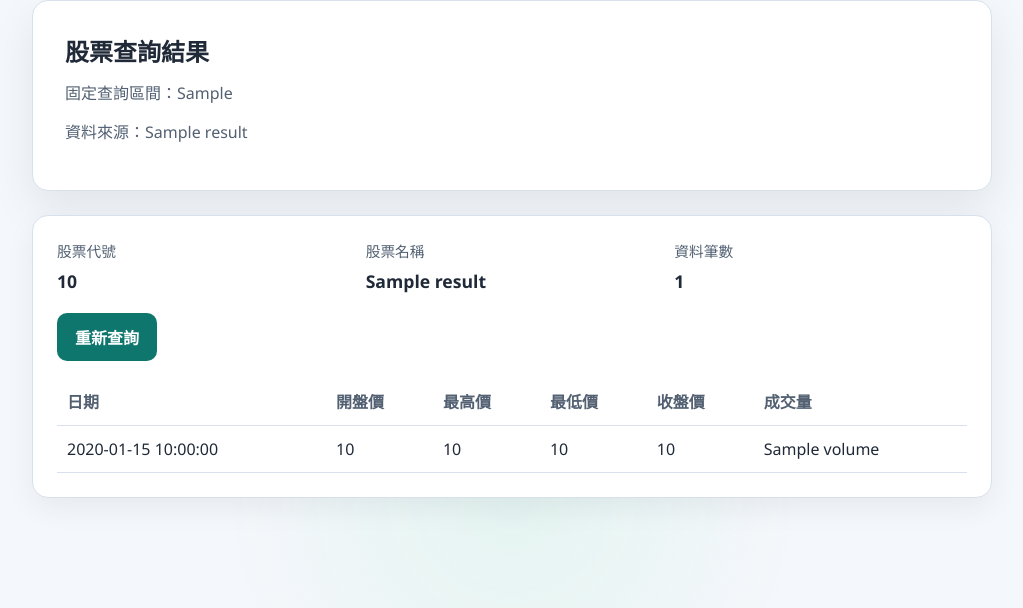
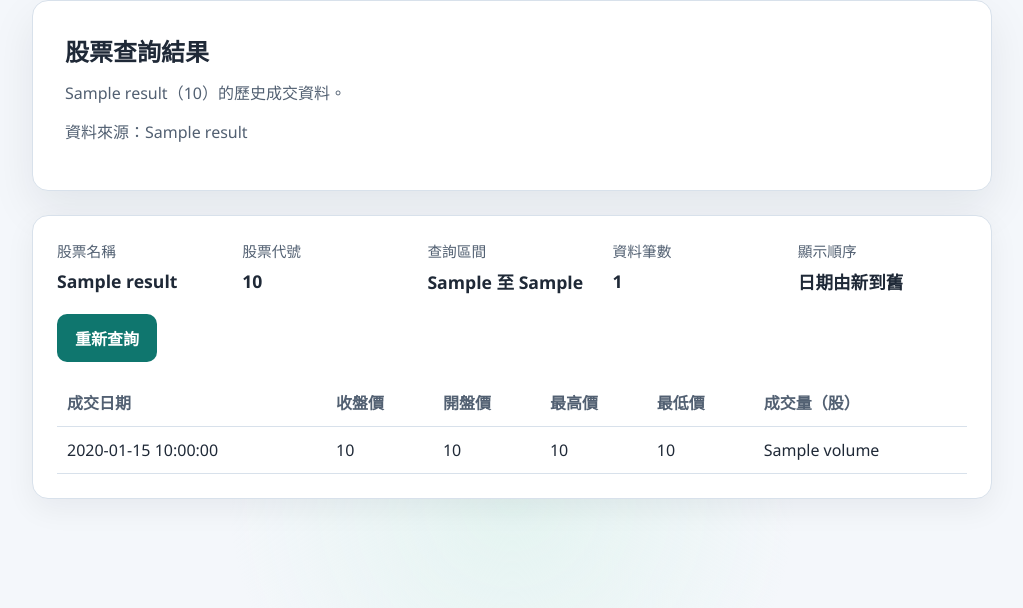
Before and after one commit to jeff841117/StockPredictionSystem, a FastAPI app: template app/templates/stock_detail.html in a window 1280 px wide. Shown: the part 192-800 px from the top of the page, without its empty margins (128-1151 px from the left). Run offline with FastAPI, Linux system fonts and the light colour scheme; the template is opened without the code that fills it: most values are stand-ins (such as "Sample title", 1, 10 or a date in 2020).

```diff
--- a/app/templates/stock_detail.html
+++ b/app/templates/stock_detail.html
@@ -5,23 +5,31 @@
 {% block content %}
 <section class="hero">
     <h2>股票查詢結果</h2>
-    <p>固定查詢區間：{{ fixed_interval }}</p>
+    <p>{{ result.stock_name }}（{{ result.stock_no }}）的歷史成交資料。</p>
     <p>資料來源：{{ result.source_name }}</p>
 </section>
 
 <section class="result-panel">
     <div class="stock-summary">
         <div>
+            <span class="label">股票名稱</span>
+            <strong>{{ result.stock_name }}</strong>
+        </div>
+        <div>
             <span class="label">股票代號</span>
             <strong>{{ result.stock_no }}</strong>
         </div>
         <div>
-            <span class="label">股票名稱</span>
-            <strong>{{ result.stock_name }}</strong>
+            <span class="label">查詢區間</span>
+            <strong>{{ result.interval_start }} 至 {{ result.interval_end }}</strong>
         </div>
         <div>
             <span class="label">資料筆數</span>
             <strong>{{ result.rows|length }}</strong>
+        </div>
+        <div>
+            <span class="label">顯示順序</span>
+            <strong>日期由新到舊</strong>
         </div>
     </div>
 
@@ -33,22 +41,22 @@
         <table>
             <thead>
                 <tr>
-                    <th>日期</th>
+                    <th>成交日期</th>
+                    <th>收盤價</th>
                     <th>開盤價</th>
                     <th>最高價</th>
                     <th>最低價</th>
-                    <th>收盤價</th>
-                    <th>成交量</th>
+                    <th>成交量（股）</th>
                 </tr>
             </thead>
             <tbody>
                 {% for row in result.rows %}
                 <tr>
                     <td>{{ row.trade_date }}</td>
+                    <td>{{ row.close_price }}</td>
                     <td>{{ row.open_price }}</td>
                     <td>{{ row.high_price }}</td>
                     <td>{{ row.low_price }}</td>
-                    <td>{{ row.close_price }}</td>
                     <td>{{ row.volume }}</td>
                 </tr>
                 {% endfor %}
```
Also changed, not shown: app/services/stock_service.py (+4 -3 lines), tests/test_stocks.py (+40 -3 lines), README.md.
